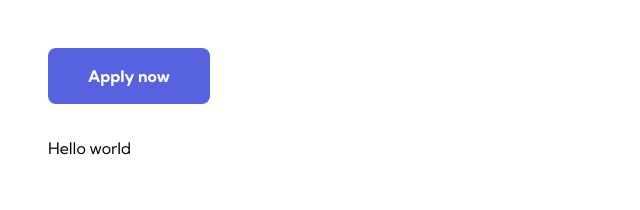
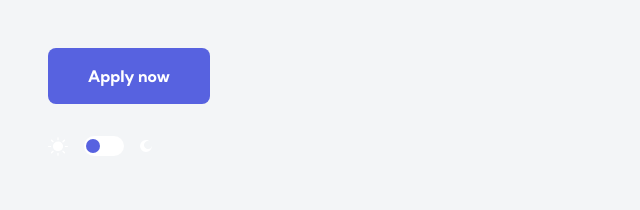
Before and after one commit to nivancheva/devjobs-web-app-react, a React (Vite) app: page / in a window 1280 px wide. Shown: the top 210 px of the page, without its empty margins (0-640 px from the left). Built offline with nearby package versions, Linux system fonts and the light colour scheme.

Commit message:
toggle dark-mode

```diff
--- /dev/null
+++ b/src/components/Toggle.css
@@ -0,0 +1,80 @@
+.switch {
+    position: relative;
+    display: inline-block;
+    width: 40px;
+    height: 20px;
+}
+
+/* Hide default HTML checkbox */
+.switch input {
+    opacity: 0;
+    width: 0;
+    height: 0;
+}
+
+/* The slider */
+.slider {
+    position: absolute;
+    cursor: pointer;
+    top: 0;
+    left: 0;
+    right: 0;
+    bottom: 0;
+    background-color: var(--clr-white);
+    -webkit-transition: .4s;
+    transition: .4s;
+}
+
+.slider:before {
+    position: absolute;
+    content: "";
+    height: 14px;
+    width: 14px;
+    left: 2px;
+    bottom: 3px;
+    background-color: var(--clr-violet);
+    -webkit-transition: .4s;
+    transition: .4s;
+}
+
+input:checked + .slider {
+    background-color: var(--clr-white);
+}
+
+input:focus + .slider {
+    box-shadow: 0 0 1px var(--clr-white);
+}
+
+input:checked + .slider:before {
+    -webkit-transform: translateX(24px);
+    -ms-transform: translateX(24px);
+    transform: translateX(24px);
+}
+
+/* Rounded sliders */
+.slider.round {
+    border-radius: 34px;
+}
+
+.slider.round:before {
+    border-radius: 50%;
+}
+
+.toggle-dark {
+    gap: .75rem;
+}
+
+.toggle-dark:hover {
+    cursor: pointer;
+}
+
+.toggle-dark:hover .slider:before {
+    background-color: var(--clr-light-violet);
+}
+
+
+@media (min-width:768px) {
+    .toggle-dark {
+        gap: 1rem;
+    }
+}
--- a/src/components/Toggle.jsx
+++ b/src/components/Toggle.jsx
@@ -1,7 +1,31 @@
+import './Toggle.css';
+
+
 export default function Toggle() {
+
+    function toggleDarkMode() {
+        let element = document.body;
+        element.classList.toggle("dark-mode");
+    }
+
+
     return (
-        <div>
-            Hello world
+        <div className='flex toggle-dark'>
+            <div className='sun-img'>
+                <svg width="20" height="19" xmlns="http://www.w3.org/2000/svg"><path d="M10 15.635c.33 0 .612.295.612.639v1.89c0 .344-.282.638-.612.638s-.612-.294-.612-.638v-1.89c0-.344.282-.639.612-.639zm-4.488-1.783c.27.262.27.68 0 .941L4.03 16.231a.698.698 0 01-.97 0 .649.649 0 010-.941l1.482-1.438c.27-.261.7-.261.97 0zm9.946 0l1.483 1.438c.27.261.27.68 0 .941a.698.698 0 01-.97 0l-1.483-1.438a.649.649 0 010-.94c.242-.262.674-.262.97 0zM10 4.552c1.396 0 2.685.525 3.598 1.4.913.85 1.504 2.05 1.504 3.35 0 1.3-.59 2.5-1.504 3.35a5.314 5.314 0 01-3.598 1.4c-1.396 0-2.685-.525-3.598-1.4-.913-.85-1.504-2.05-1.504-3.35 0-1.3.564-2.5 1.504-3.35A5.314 5.314 0 0110 4.552zM2.607 8.906c.355 0 .658.274.658.594 0 .32-.303.594-.658.594H.658C.304 10.094 0 9.82 0 9.5c0-.32.304-.594.658-.594h1.95zm16.735 0c.354 0 .658.274.658.594 0 .32-.304.594-.658.594h-1.95c-.354 0-.657-.274-.657-.594 0-.32.303-.594.658-.594h1.949zM4.03 2.77l1.482 1.438c.27.261.27.68 0 .94-.242.262-.674.262-.97 0L3.059 3.71a.649.649 0 010-.941c.27-.261.701-.261.97 0zm12.91 0c.27.261.27.68 0 .941l-1.482 1.438a.698.698 0 01-.97 0 .649.649 0 010-.941l1.482-1.438c.27-.261.701-.261.97 0zM10 .198c.33 0 .612.294.612.638v1.89c0 .344-.282.639-.612.639s-.612-.295-.612-.639V.836c0-.344.282-.638.612-.638z" fill="#FFF" fillRule="nonzero"/></svg>
+            </div>
+
+            <label className="switch">
+                <input
+                    type="checkbox"
+                    onClick={toggleDarkMode}
+                />
+                <span className="slider round"></span>
+            </label>
+
+            <div className='moon-img'>
+                <svg width="12" height="12" xmlns="http://www.w3.org/2000/svg"><path d="M6 0c1.516 0 2.925.566 3.978 1.523A3.979 3.979 0 008 1a4.014 4.014 0 00-2.821 1.179A3.927 3.927 0 004 5c0 1.095.463 2.105 1.179 2.821A3.927 3.927 0 008 9a4.034 4.034 0 003.974-3.548c.017.18.026.364.026.548a6.02 6.02 0 01-1.768 4.232A6.02 6.02 0 016 12a5.89 5.89 0 01-4.232-1.768A6.02 6.02 0 010 6a5.89 5.89 0 011.768-4.232A6.02 6.02 0 016 0z" fill="#FFF" fillRule="nonzero"/></svg>
+            </div>
         </div>
     )
 }
--- a/src/index.css
+++ b/src/index.css
@@ -22,6 +22,7 @@
   --btn-secondary-hover: var(--clr-btn-secondary-hover);
   --clr-input-text: var(--clr-very-dark-blue);
   --clr-input-bg: var(--clr-white);
+  --page-bg-color: var(--clr-light-gray);
 }
 
 .dark-mode {
@@ -30,6 +31,7 @@
   --btn-secondary-hover: var(--clr-gray-hover);
   --clr-input-text: var(--clr-white);
   --clr-input-bg: var(--clr-very-dark-blue);
+  --page-bg-color: var(--clr-midnight);
 }
 
 *, *::before, *::after {
@@ -56,6 +58,12 @@ input, button, textarea, select {
 
 body {
   font-family: var(--ff-main);
+  background-color: var(--page-bg-color);
+}
+
+.flex {
+  display: flex;
+  align-items: center;
 }
 
 .button {
```
